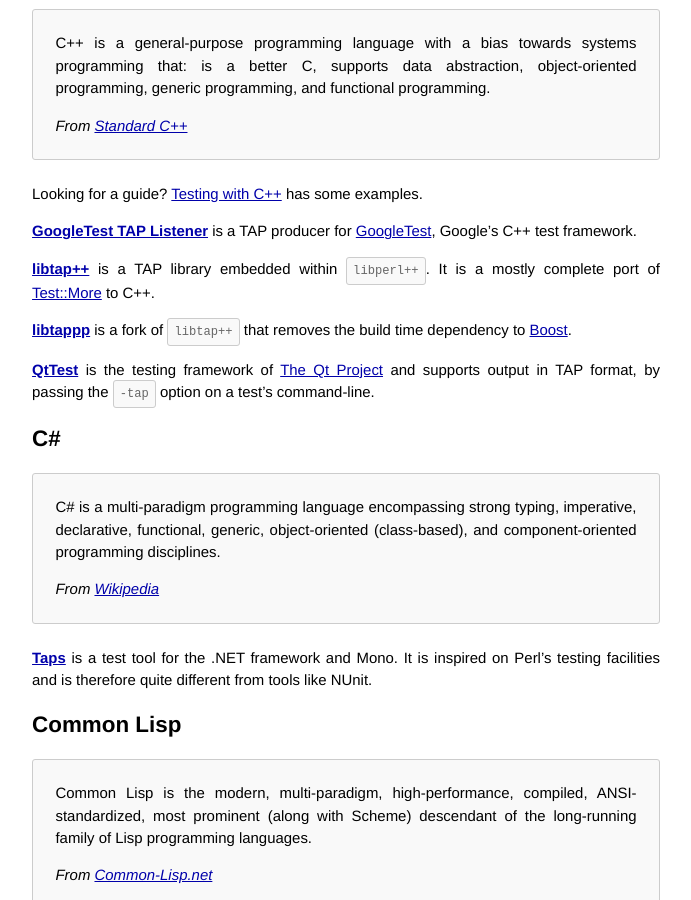
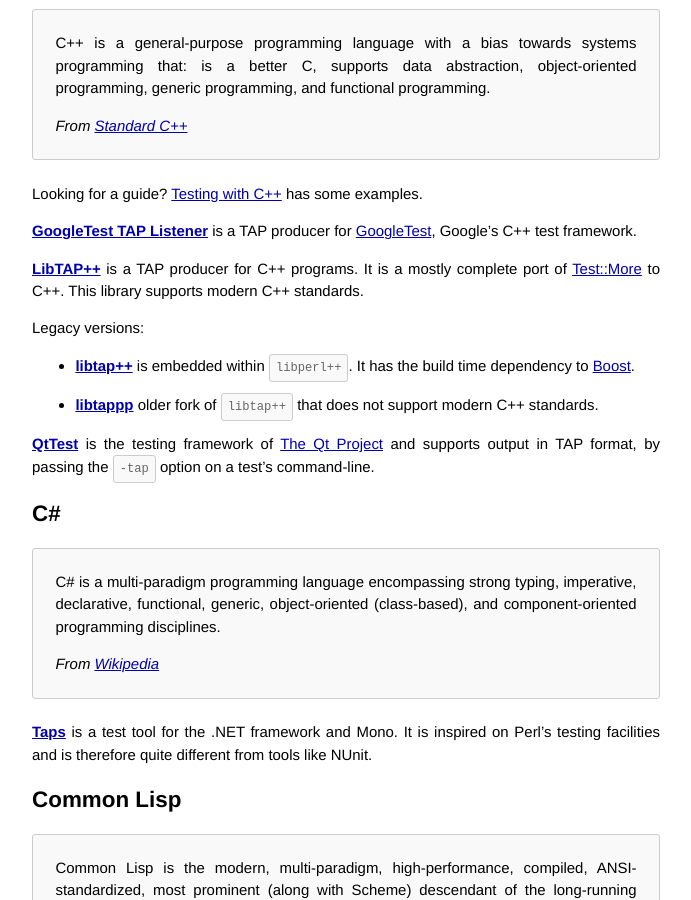
Before and after one commit to TestAnything/testanything.github.io, a Jekyll site: the page built from producers.md, in a window 1280 px wide and 900 px high, scrolled down 1507 px. Shown: the whole window, without its empty margins (294-985 px from the left). Built offline with Jekyll 4.4.1, drawn with Linux system fonts in a browser that asks for light colours.

Commit message:
Added information about new fork of LibTAP++ that supports modern C++ standards

```diff
--- a/producers.md
+++ b/producers.md
@@ -123,12 +123,17 @@
 is a TAP producer for [GoogleTest](https://github.com/google/googletest),
 Google's C++ test framework.
 
-**[libtap++](https://github.com/Leont/libperl--)** is a TAP library
-embedded within `libperl++`. It is a mostly complete port of
-[Test::More](http://perldoc.perl.org/Test/More.html) to C++.
+**[LibTAP++](https://gitlab.com/dhyannataraj/libtappp)** is a TAP producer for
+C++ programs. It is a mostly complete port of
+[Test::More](http://perldoc.perl.org/Test/More.html) to C++. This library
+supports modern C++ standards.
 
-**[libtappp](https://github.com/cbab/libtappp)** is a fork of `libtap++`
-that removes the build time dependency to [Boost](http://www.boost.org/).
+Legacy versions:
+- **[libtap++](https://github.com/Leont/libperl--)** is embedded within
+`libperl++`. It has the build time dependency to [Boost](http://www.boost.org/).
+
+- **[libtappp](https://github.com/cbab/libtappp)** older fork of `libtap++`
+that does not support modern C++ standards.
 
 **[QtTest](https://doc.qt.io/qt-6/qttest-index.html)** is the testing
 framework of [The Qt Project](https://www.qtproject.org/) and supports
```
Also changed, not shown: testing-with-tap/c-plus-plus.md (+5 -4 lines).
